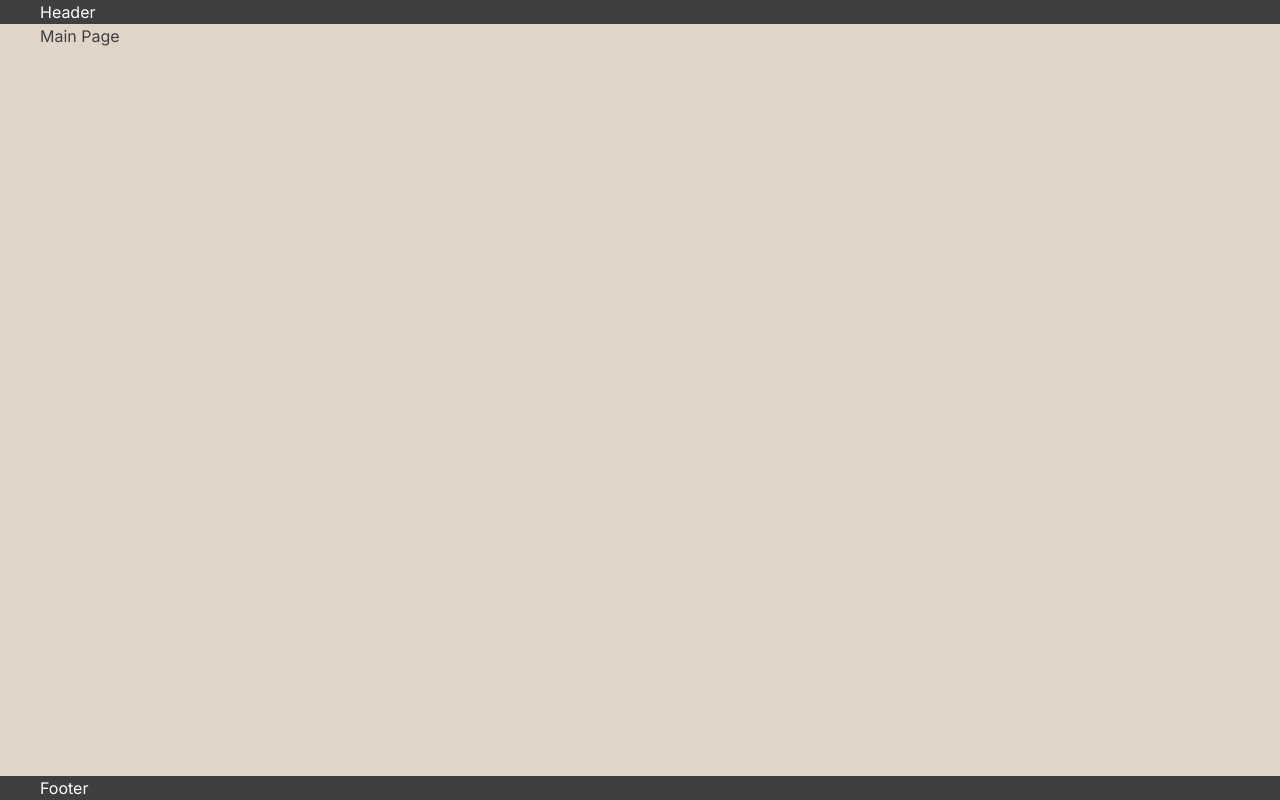
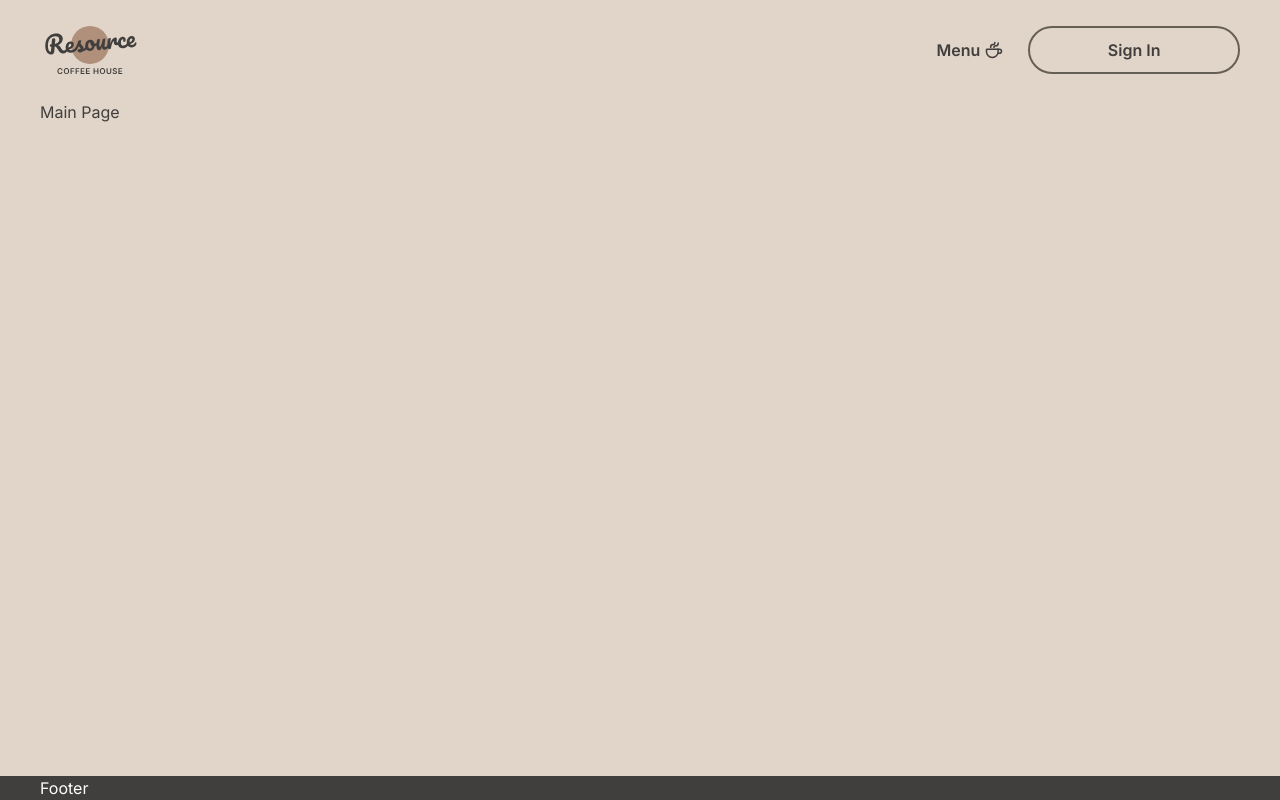
Before and after one commit to KohnoA/coffee-house, a Next.js app: page / in a window 1280 px wide. Built offline with nearby package versions, Linux system fonts and the light colour scheme.

Commit message:
feat: created app header

```diff
--- /dev/null
+++ b/src/UI/Button.tsx
@@ -0,0 +1,41 @@
+import { ReactNode, ComponentProps, ElementType } from 'react';
+
+export const enum BUTTON_VIEW {
+  PRIMARY = 'primary',
+  SECONDARY = 'secondary',
+}
+
+type ButtonOwnProps<E extends ElementType = ElementType> = {
+  className?: string;
+  children: ReactNode;
+  view?: BUTTON_VIEW;
+  as?: E;
+};
+
+type ButtonProps<E extends ElementType> = ButtonOwnProps<E> &
+  Omit<ComponentProps<E>, keyof ButtonOwnProps>;
+
+const DEFAULT_ELEMENT = 'button';
+
+export default function Button<E extends ElementType = typeof DEFAULT_ELEMENT>({
+  className,
+  children,
+  view = BUTTON_VIEW.SECONDARY,
+  as,
+  ...otherProps
+}: ButtonProps<E>) {
+  const Element = as || DEFAULT_ELEMENT;
+
+  return (
+    <Element
+      {...otherProps}
+      className={`${
+        view === BUTTON_VIEW.PRIMARY
+          ? 'py-[20px] px-[78px] bg-bgBody text-textDark'
+          : 'py-[10px] px-[77.5px] text-textDark border-2 border-borderDark bg-transparent transition-colors hover:text-textLight hover:bg-bgContainer active:bg-textDark active:border-textDark'
+      } inline-block rounded-full ${className ?? ''}`}
+    >
+      {children}
+    </Element>
+  );
+}
--- a/src/app/globals.css
+++ b/src/app/globals.css
@@ -34,7 +34,8 @@ body > main {
 .container {
   max-width: 1440px;
 
-  margin: 0 auto;
+  margin-left: auto;
+  margin-right: auto;
   padding-left: 40px;
   padding-right: 40px;
 }
--- a/src/app/layout.tsx
+++ b/src/app/layout.tsx
@@ -1,6 +1,8 @@
 import type { Metadata } from 'next';
 import { Inter } from 'next/font/google';
 import './globals.css';
+
+import Header from '@/modules/Header';
 
 const inter = Inter({
   subsets: ['latin'],
@@ -19,7 +21,11 @@ export default function RootLayout({
 }) {
   return (
     <html lang="en">
-      <body className={inter.className}>{children}</body>
+      <body className={inter.className}>
+        <Header />
+        {children}
+        <footer className="container bg-textDark text-white">Footer</footer>
+      </body>
     </html>
   );
 }
--- a/src/app/page.tsx
+++ b/src/app/page.tsx
@@ -1,11 +1,7 @@
 export default function Home() {
   return (
-    <>
-      <header className="container bg-textDark text-white">Header</header>
-      <main className="container">
-        <h1>Main Page</h1>
-      </main>
-      <footer className="container bg-textDark text-white">Footer</footer>
-    </>
+    <main className="container">
+      <h1>Main Page</h1>
+    </main>
   );
 }
--- /dev/null
+++ b/src/constants/routes.ts
@@ -0,0 +1,4 @@
+export const enum APP_ROUTES {
+  MAIN = '/',
+  MENU = '/menu',
+}
--- /dev/null
+++ b/src/modules/Header.tsx
@@ -0,0 +1,56 @@
+import Image from 'next/image';
+import Link from 'next/link';
+import Button from '@/UI/Button';
+
+import { APP_ROUTES } from '@/constants/routes';
+
+const APP_LOGO_PATH = '/icons/logo.svg';
+const MENU_ICON = '/icons/coffee-cup.svg';
+
+export default function Header() {
+  return (
+    <header className="container mb-[20px]">
+      <nav>
+        <ul className="flex justify-between items-center pt-[20px] font-semibold">
+          <li>
+            <Link
+              href={APP_ROUTES.MAIN}
+              className="transition-opacity hover:opacity-90 active:opacity-75"
+            >
+              <Image
+                src={APP_LOGO_PATH}
+                width={100}
+                height={60}
+                alt="Coffee House Logo"
+                priority
+              />
+            </Link>
+          </li>
+
+          <li>
+            <ul className="flex items-center gap-6">
+              <li>
+                <Link
+                  href={APP_ROUTES.MENU}
+                  className="relative flex gap-1 items-center py-1 transition-opacity group active:opacity-75"
+                >
+                  Menu{' '}
+                  <Image
+                    src={MENU_ICON}
+                    width={20}
+                    height={20}
+                    alt="Coffee Cup"
+                  />
+                  <span className="absolute left-0 bottom-0 w-0 h-[3px] bg-textDark transition-all group-hover:w-full" />
+                </Link>
+              </li>
+              <li>
+                <Button className='py-[10px] px-[40px]'>Sign In</Button>
+              </li>
+            </ul>
+          </li>
+        </ul>
+      </nav>
+    </header>
+  );
+}
--- a/tailwind.config.ts
+++ b/tailwind.config.ts
@@ -5,6 +5,8 @@ const config: Config = {
     './src/pages/**/*.{js,ts,jsx,tsx,mdx}',
     './src/components/**/*.{js,ts,jsx,tsx,mdx}',
     './src/app/**/*.{js,ts,jsx,tsx,mdx}',
+    './src/modules/**/*.{js,ts,jsx,tsx,mdx}',
+    './src/UI/**/*.{js,ts,jsx,tsx,mdx}',
   ],
   theme: {
     extend: {
```
Also changed, not shown: 2 other files (tests, documents, lock files or other folders).
